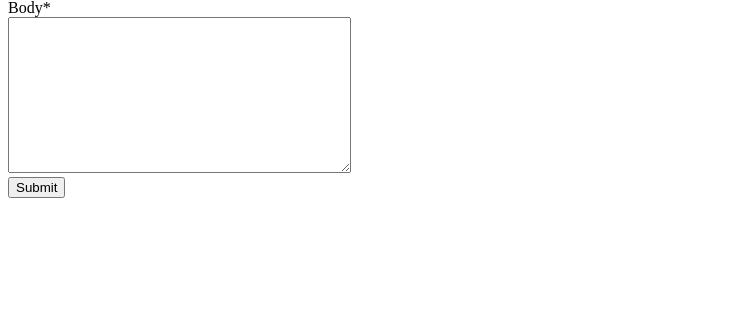
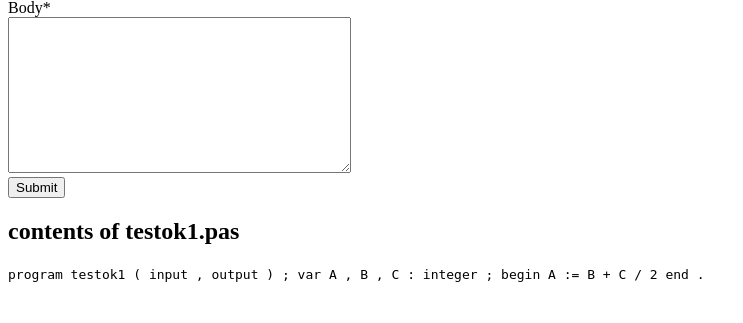
Before and after one commit to AxelGrape/AppliedProgramming, a Django app: page / in a window 1280 px wide. Shown: the part 115-438 px from the top of the page, without its empty margins (0-743 px from the left). Run offline with Django 3.2, Linux system fonts and the light colour scheme; some libraries are stand-ins or nearby versions.

Commit message:
Added more content to the website

```diff
--- a/web_temp/myforms/templates/forms.html
+++ b/web_temp/myforms/templates/forms.html
@@ -9,6 +9,18 @@
 <p>Copy in the code from 'testok1.pas' in the repo and submit. The output is found in the terminal.
 <body>
   {% crispy form form.helper %}
+
+  <div class="myDiv">
+    <h2> contents of testok1.pas </h2>
+    <code>
+    program testok1 ( input , output ) ;
+    var A , B , C : integer ;
+
+    begin
+    A := B + C / 2
+    end .
+    </code>
+  </div>
 </body>
 
 </html>
```
